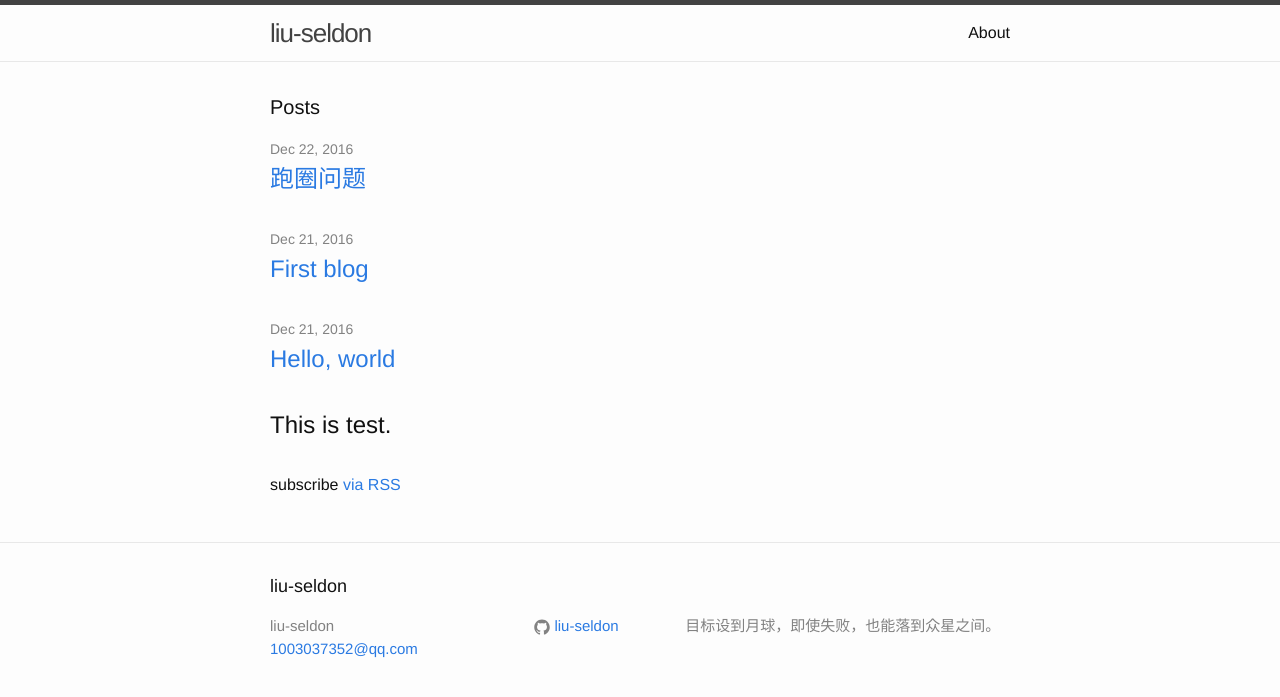
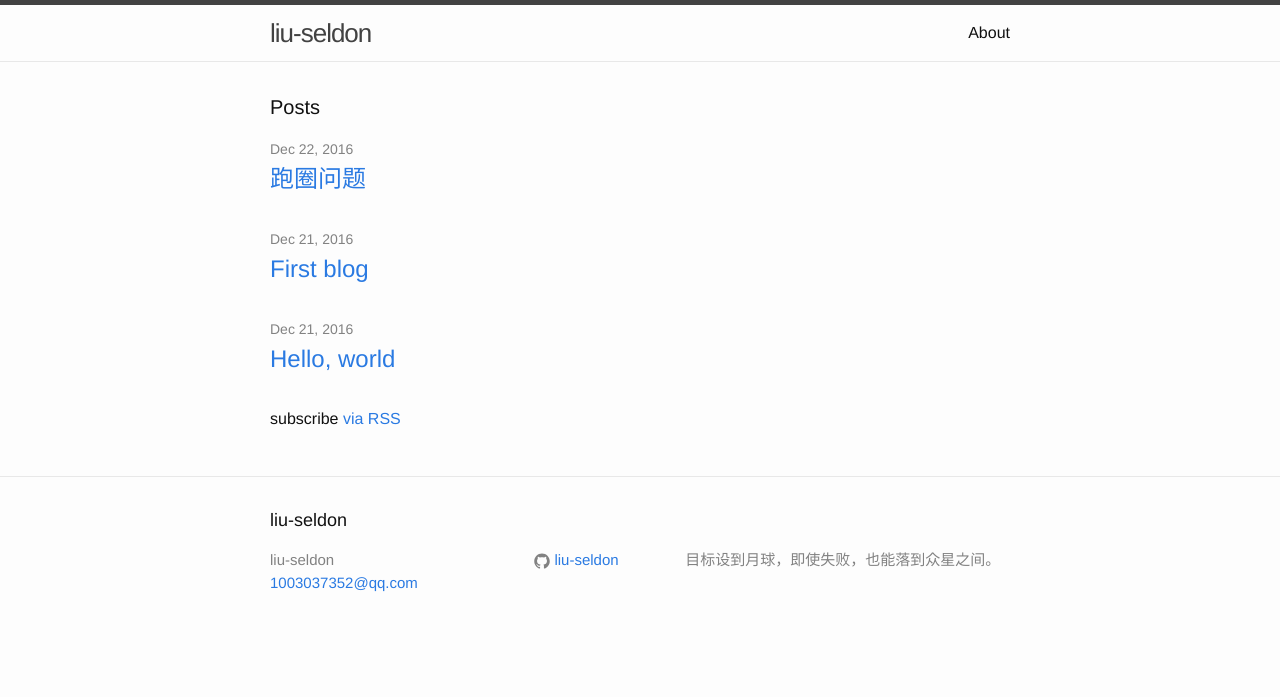
Before and after one commit to liu-seldon/liu-seldon.github.io, a Jekyll site: the page built from index.md, in a window 1280 px wide. Shown: the top 697 px of the page. Built offline with Jekyll 4.4.1, drawn with Linux system fonts in a browser that asks for light colours.

Commit message:
del test

```diff
--- a/_layouts/home.html
+++ b/_layouts/home.html
@@ -18,9 +18,6 @@ layout: default
         </h2>
       </li>
     {% endfor %}
-    <li>
-        <h2> This is test.</h2>
-    </li>
   </ul>
 
   <p class="rss-subscribe">subscribe <a href="{{ "/feed.xml" | relative_url }}">via RSS</a></p>
```
